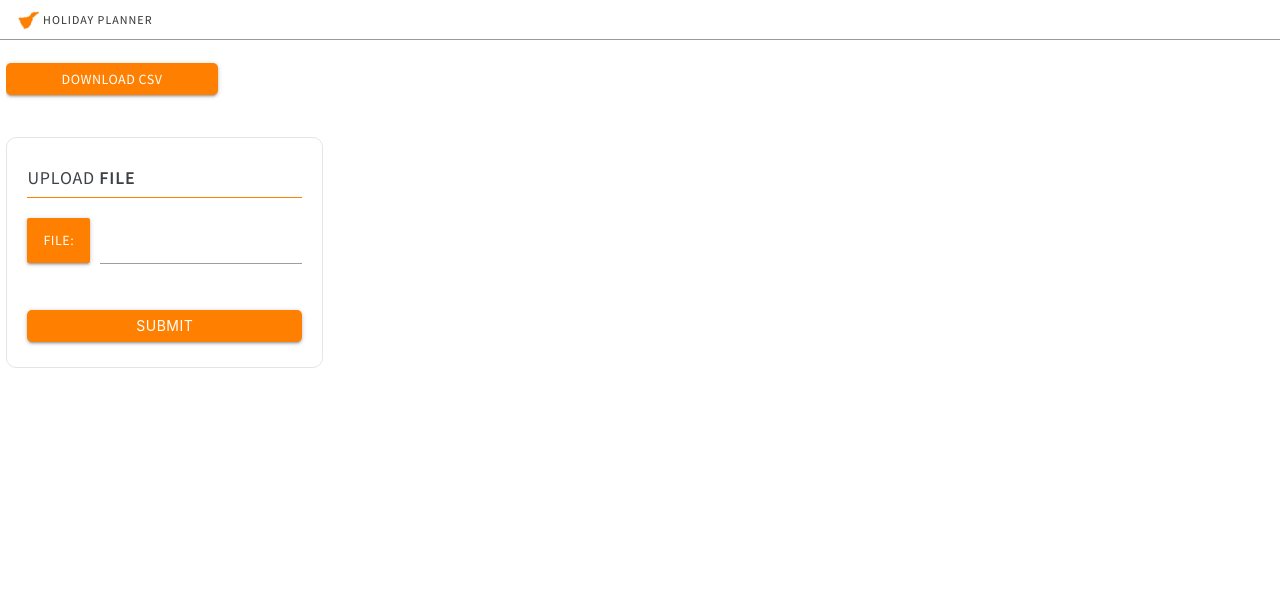
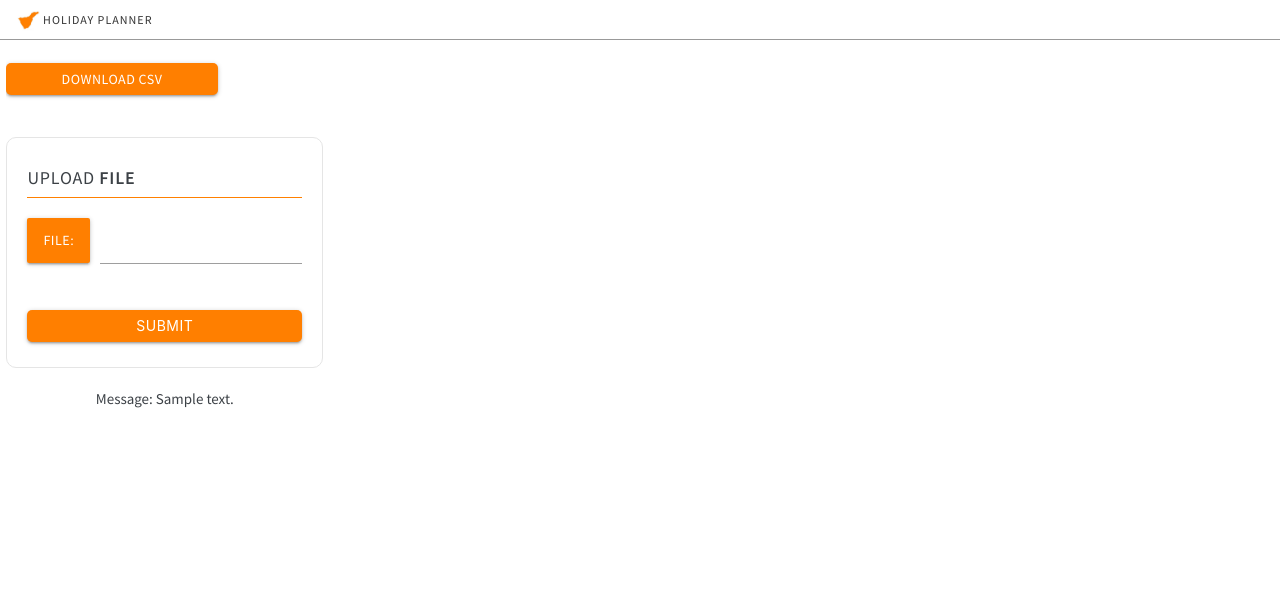
Before and after one commit to agatamalucha/csv_cleaner_django, a Django app: template home/templates/home.html in a window 1280 px wide. Shown: the top 610 px of the page. Run offline with Django 3.2, Linux system fonts and the light colour scheme; the template is opened without the code that fills it: most values are stand-ins (such as "Sample title", 1, 10 or a date in 2020); some libraries are stand-ins or nearby versions.

Commit message:
upload message

```diff
--- a/home/templates/home.html
+++ b/home/templates/home.html
@@ -8,9 +8,10 @@
         <br>
         <div class="row element">
             <div class="col s12 m12 l2 plain-element">
-                <a target="_blank" class="btn btn-submit waves-effect waves-light" href="{% static 'datasets/test.txt' %}" download >
+                <a target="_blank" class="btn btn-submit waves-effect waves-light"
+                   href="{% static 'datasets/test.txt' %}" download>
                     <div class="row plain-element">
-                            Download CSV
+                        Download CSV
                     </div>
                 </a>
             </div>
@@ -23,7 +24,9 @@
                         <div class="section-heading">
                             Upload <b> File </b>
                         </div>
-                        <form action="" method="POST" enctype="multipart/form-data" >
+
+                        <form action="" method="POST" enctype="multipart/form-data">
+                            {% csrf_token %}
                             <div class="row plain-element left-align">
                                 <div class="file-field input-field csv-field">
                                     <div class="btn btn-file">
@@ -49,9 +52,17 @@
 
 
                     </div>
+
                 </div>
+
+                Message:
+                {% if new_message %}
+                {{ new_message }}
+                {% endif %}
             </div>
+
         </div>
+
     </div>
 </div>
 {% endblock %}
--- a/home/views.py
+++ b/home/views.py
@@ -1,5 +1,9 @@
 from django.shortcuts import render
+from django.contrib import messages
 
 
 def home(request):
+    if request.method == "POST":
+        new_message = "Successful upload!"
+        return render(request, "home.html", {"new_message": new_message},)
     return render(request, "home.html", )
```
